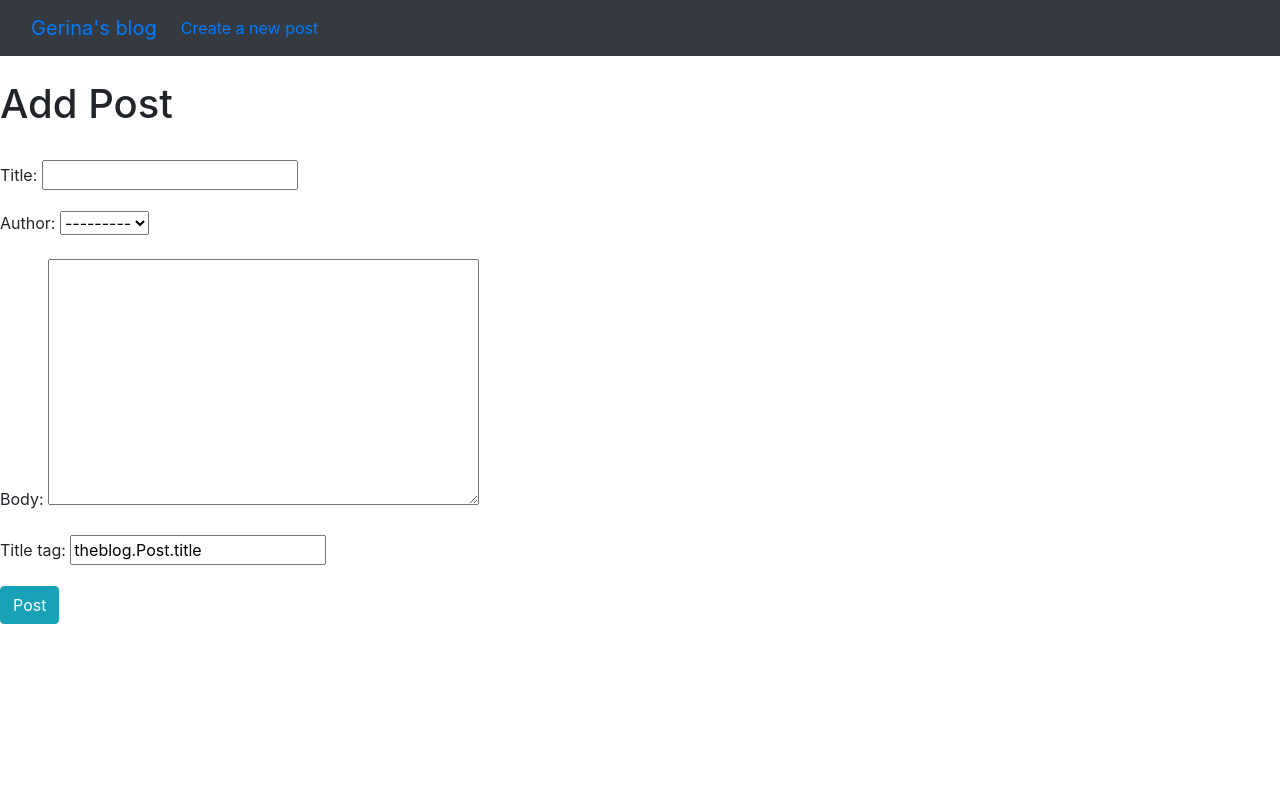
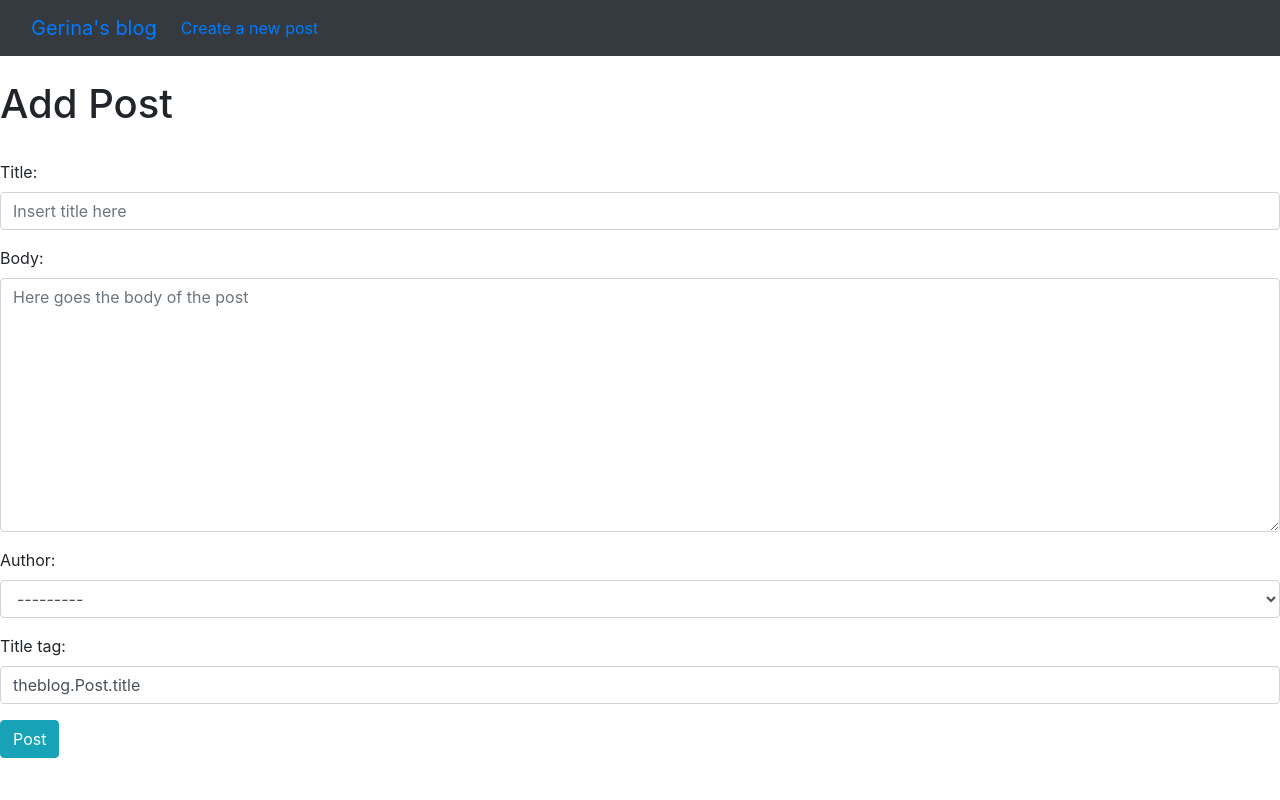
Before and after one commit to neveszz/Blog-idea, a Django app: page /add_post/ in a window 1280 px wide. Run offline with Django 4.2, Linux system fonts and the light colour scheme; data comes from the database, SQL or seed files in the repository.

Commit message:
styled the form with bootsrap in forms.py

```diff
--- a/ablog/ablog/settings.py
+++ b/ablog/ablog/settings.py
@@ -9,7 +9,7 @@ https://docs.djangoproject.com/en/4.0/topics/settings/
 For the full list of settings and their values, see
 https://docs.djangoproject.com/en/4.0/ref/settings/
 """
-
+import os
 from pathlib import Path
 
 # Build paths inside the project like this: BASE_DIR / 'subdir'.
@@ -55,7 +55,7 @@ ROOT_URLCONF = 'ablog.urls'
 TEMPLATES = [
     {
         'BACKEND': 'django.template.backends.django.DjangoTemplates',
-        'DIRS': [],
+        'DIRS': [os.path.join(BASE_DIR, 'templates')],
         'APP_DIRS': True,
         'OPTIONS': {
             'context_processors': [
--- /dev/null
+++ b/ablog/theblog/forms.py
@@ -0,0 +1,15 @@
+from django import forms
+from .models import Post
+
+
+class PostForm(forms.ModelForm):
+    class Meta:
+        model = Post
+        fields = ('title', 'body', 'author', 'title_tag')
+
+        widgets = {
+            'title':forms.TextInput(attrs={'class':'form-control', 'placeholder': 'Insert title here'}),
+            'body': forms.Textarea(attrs={'class': 'form-control', 'placeholder':'Here goes the body of the post'}),
+            'author': forms.Select(attrs={'class': 'form-control'}),
+            'title_tag': forms.TextInput(attrs={'class': 'form-control'})
+        }
--- a/ablog/theblog/templates/add_post.html
+++ b/ablog/theblog/templates/add_post.html
@@ -8,12 +8,12 @@ Create a New Blog Post!
 
 <h1> Add Post</h1>
 <br>
-<form action="" method="post">
- {% csrf_token %}
-    {{form.as_p}}
-    <button type="submit" class="btn btn-info">Post</button>
-
+<div class="form-group">
+    <form action="" method="post">
+     {% csrf_token %}
+        {{form.as_p}}
+        <button type="submit" class="btn btn-info">Post</button>
 
 </form>
-
+</div>
 {% endblock %}
--- a/ablog/theblog/views.py
+++ b/ablog/theblog/views.py
@@ -1,7 +1,7 @@
 from django.shortcuts import render
 from .models import Post
 from django.views.generic import ListView, DetailView, CreateView
-
+from .forms import PostForm
 # def home(request):
 #     return render(request, 'home.html',{}) -> old method
 
@@ -18,5 +18,6 @@ class ArticleDetailView(DetailView):
 
 class AddPostView(CreateView):
     model = Post
+    form_class = PostForm
     template_name = 'add_post.html'
-    fields = '__all__'
+    # fields = '__all__'
```
